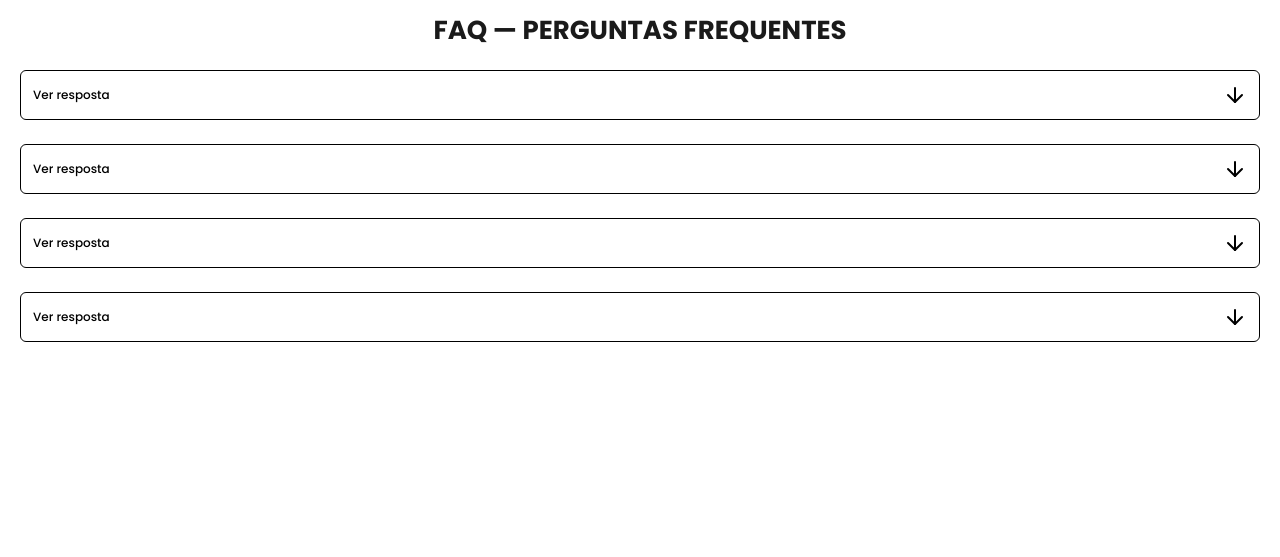
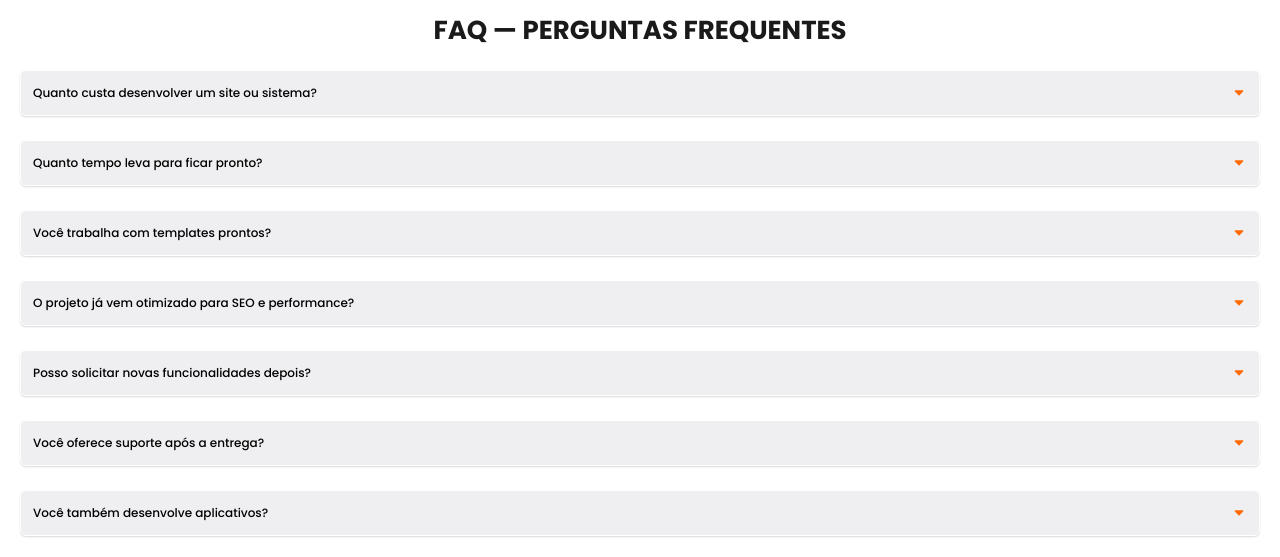
Before and after one commit to ErykOlliver/erykfullstack, a Next.js app: page / in a window 1280 px wide. Shown: the part 8366-8923 px from the top of the page. Before the commit the page ends 8732 px from the top, so only its background shows below. Built offline with nearby package versions, Linux system fonts and the light colour scheme.

Commit message:
feat: adiciona perguntas e resposta na seção de faq

```diff
--- a/src/modules/showcase/components/faq/components/quest.tsx
+++ b/src/modules/showcase/components/faq/components/quest.tsx
@@ -2,30 +2,33 @@
 
 import { Paragraph } from '@/src/shared/ui-kit/text'
 import { ArrowDown } from 'lucide-react'
+import { TiArrowSortedDown } from 'react-icons/ti'
 
 type QuestProps = {
+    question: string
+    response: string
     isOpen: boolean
     onToggle: () => void
 }
 
-export default function Quest({ isOpen, onToggle }: QuestProps) {
+export default function Quest({ isOpen, onToggle, question, response }: QuestProps) {
     return (
-        <div className='w-full'>
+        <div className={`w-full h-fit transition-all duration-100 ${isOpen ? 'shadow-xs shadow-primary-500' : ''} rounded-md`}>
             <div
-                className='flex p-3 rounded-md items-center border justify-between cursor-pointer'
+                className='flex p-3 rounded-md items-center border-[0.5px] bg-soft-white border-white-pure shadow-xs shadow-black/15 justify-between cursor-pointer'
                 onClick={onToggle}
             >
                 <Paragraph className='font-medium'>
-                    Ver resposta
+                    {question}
                 </Paragraph>
-                <ArrowDown
-                    className={`transition-transform duration-300 ${isOpen ? 'rotate-180' : ''}`}
+                <TiArrowSortedDown
+                    className={`transition-transform duration-100 text-primary-500 ${isOpen ? 'rotate-180' : ''}`}
                 />
             </div>
 
             {isOpen && (
-                <div className='p-3 border border-t-0 rounded-b-md'>
-                    Resposta exibida
+                <div className='p-3 border border-primary-500 border-t-0 rounded-b-md'>
+                    <Paragraph>{response}</Paragraph>
                 </div>
             )}
         </div>
--- a/src/modules/showcase/components/faq/page.tsx
+++ b/src/modules/showcase/components/faq/page.tsx
@@ -6,7 +6,34 @@ import { Swiper, SwiperSlide } from 'swiper/react'
 import Quest from './components/quest'
 
 const faqs = [
-    {},
+    {
+        question: 'Quanto custa desenvolver um site ou sistema?',
+        response: 'O valor depende do escopo, complexidade e integrações necessárias. Após entender os objetivos do projeto e as funcionalidades desejadas, é definido um orçamento detalhado.'
+    },
+    {
+        question: 'Quanto tempo leva para ficar pronto?',
+        response: 'O prazo varia conforme o projeto. Landing pages levam em média de 1 a 3 semanas. Sistemas e plataformas mais complexas podem levar de 4 a 12 semanas, dependendo das funcionalidades.'
+    },
+    {
+        question: 'Você trabalha com templates prontos?',
+        response: 'Não trabalho com modelos genéricos. Cada projeto é estruturado de acordo com as necessidades específicas do cliente e do negócio.'
+    },
+    {
+        question: 'O projeto já vem otimizado para SEO e performance?',
+        response: 'Sim. A estrutura é desenvolvida seguindo boas práticas de performance, organização de código e SEO técnico, garantindo carregamento rápido e base adequada para posicionamento em motores de busca.'
+    },
+    {
+        question: 'Posso solicitar novas funcionalidades depois?',
+        response: 'Sim. Os sistemas são desenvolvidos de forma modular, permitindo a adição de novas funcionalidades sem necessidade de reconstruir o projeto.'
+    },
+    {
+        question: 'Você oferece suporte após a entrega?',
+        response: 'Sim. Após a entrega, são realizados ajustes necessários e é possível contratar manutenção contínua para evolução e melhorias do sistema.'
+    },
+    {
+        question: 'Você também desenvolve aplicativos?',
+        response: 'Sim. Desenvolvo aplicativos mobile, sistemas web, plataformas administrativas e outras soluções digitais conforme a necessidade do projeto.'
+    }
 ]
 
 export default function Faq() {
@@ -21,9 +48,11 @@ export default function Faq() {
                 <Heading level={1} className='text-black-800 uppercase font-bold text-center'>FAQ — Perguntas Frequentes</Heading>
             </header>
             <article className='flex gap-6 px-5 flex-col'>
-                {[0, 1, 2, 3].map((_, index) => (
+                {faqs.map((f, index) => (
                     <Quest
                         key={index}
+                        question={f.question}
+                        response={f.response}
                         isOpen={openIndex === index}
                         onToggle={() => handleToggle(index)}
                     />
```
Also changed, not shown: public/erykquest.webp (added).
